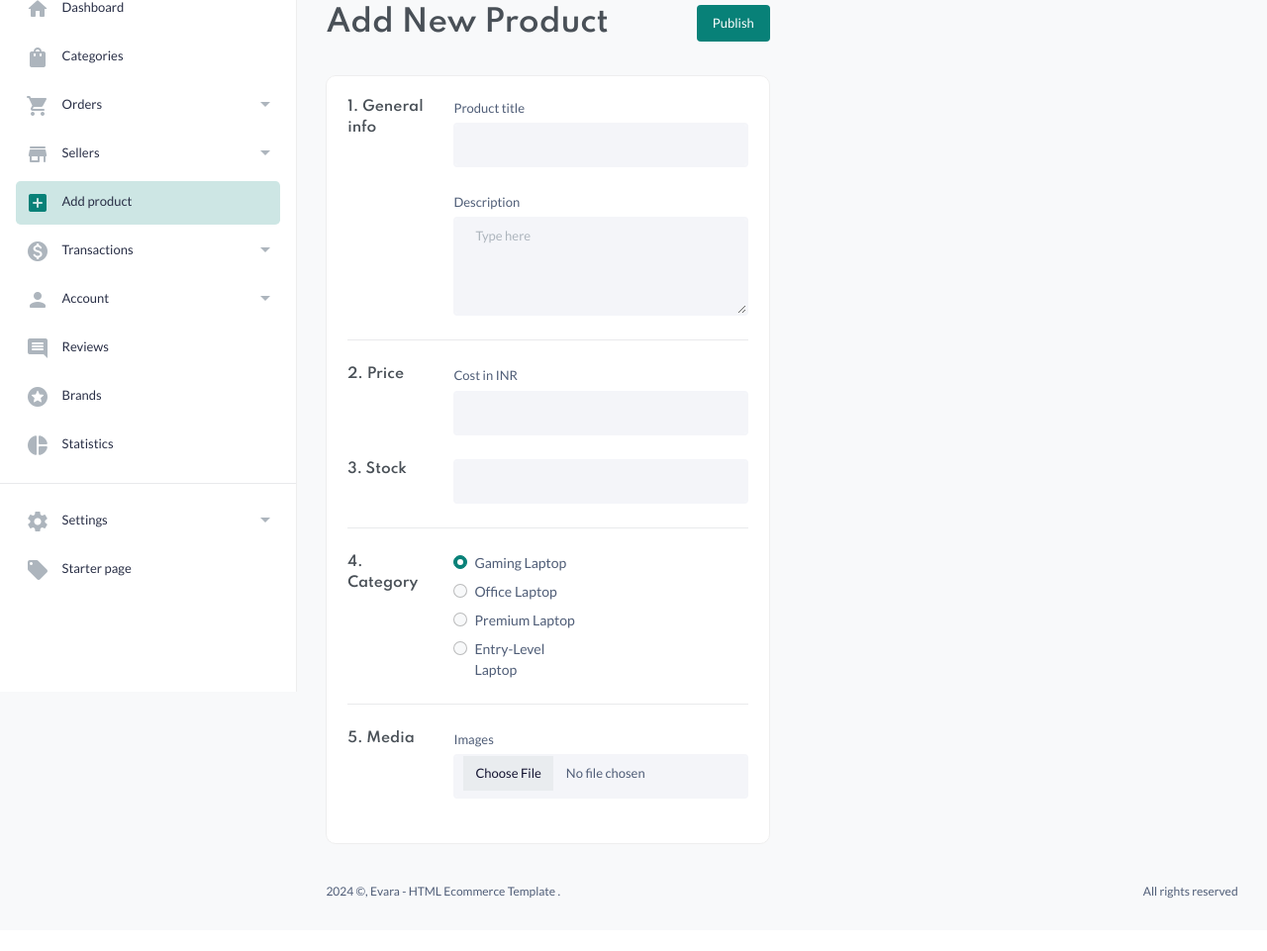
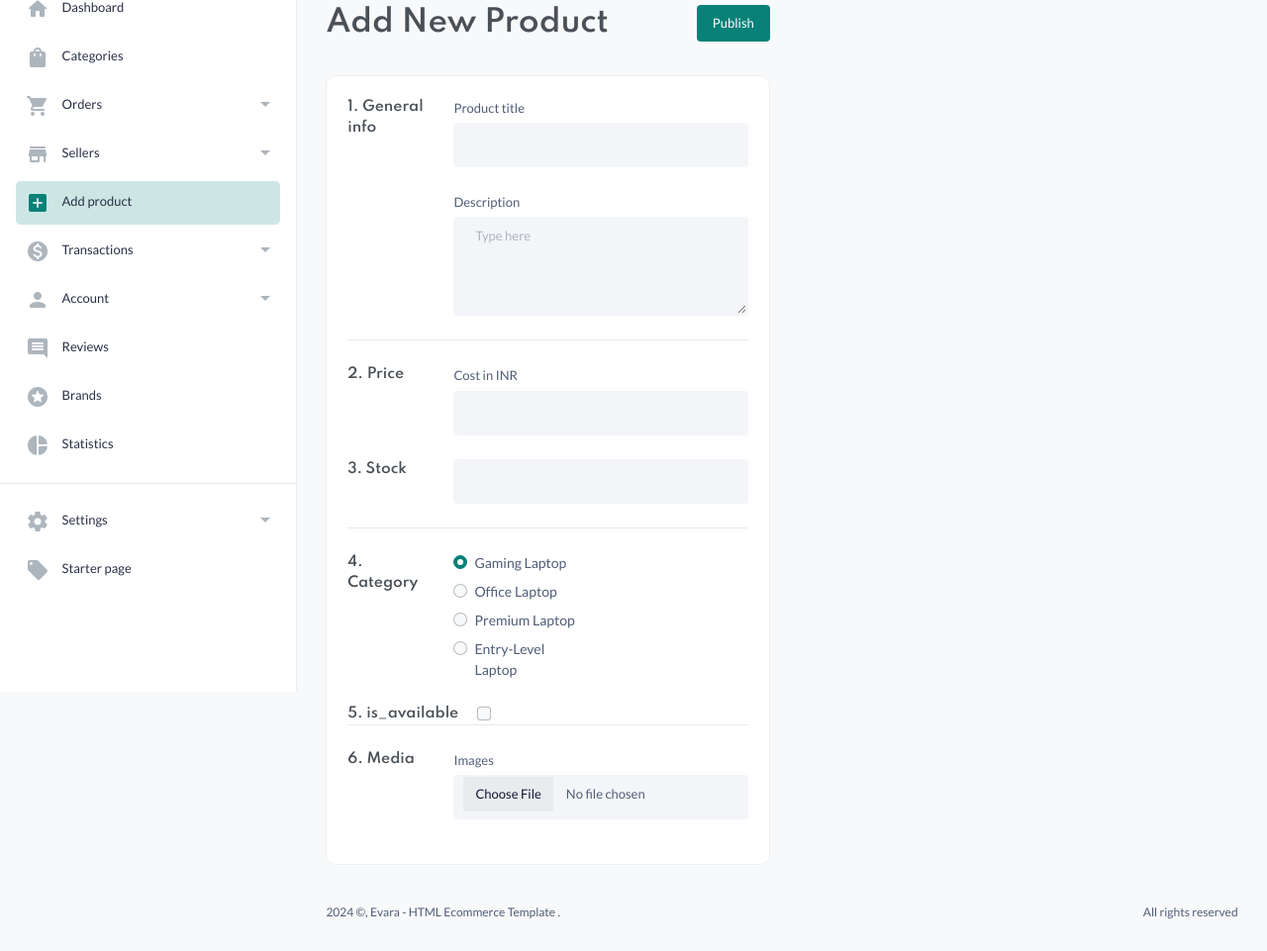
Before and after one commit to ronygeorgen/laptop-ecommerce, a Django app: page /product/product/ in a window 1280 px wide. Shown: the part 101-1062 px from the top of the page at 99% size. Before the commit the page ends 1009 px from the top, so only its background shows below. Run offline with Django 5.2, Linux system fonts and the light colour scheme; some libraries are stand-ins or nearby versions.

Commit message:
products added

```diff
--- a/laptop_ecommerce/Templates/admin_templates/evara-backend/page-form-product-2.html
+++ b/laptop_ecommerce/Templates/admin_templates/evara-backend/page-form-product-2.html
@@ -275,11 +275,20 @@
 
                                     </div>
                                 </div> <!-- col.// -->
+
                             </div> <!-- row.// -->
+                            <div class="row">
+                                <div class="col-md-4">
+                                    <h6>5. is_available</h6>
+                                </div>
+                            <div class="col-md-1 form-check">
+                                <input class="form-check-input" type="checkbox" value="True" name="mycheck" />
+                            </div>
+                            </div>
                             <hr class="mb-4 mt-0">
                             <div class="row">
                                 <div class="col-md-3">
-                                    <h6>5. Media</h6>
+                                    <h6>6. Media</h6>
                                 </div>
                                 <div class="col-md-9">
                                     <div class="mb-4">
--- a/laptop_ecommerce/products/views.py
+++ b/laptop_ecommerce/products/views.py
@@ -25,10 +25,11 @@ class ProductView(View):
             # Handle the case when the Category does not exist
             raise Http404("Category does not exist")
 
+        form_isavailable    = request.POST.get('mycheck')=='True'
         form_image          = request.POST.get('product_image')
 
         if form_title and form_description and form_price and form_stock and form_category and form_image:
-            product =  MyProducts(product_name=form_title, description=form_description, price=form_price, stock=form_stock, category=category_instance, images=form_image )
+            product =  MyProducts(product_name=form_title, description=form_description, price=form_price, stock=form_stock, category=category_instance, is_available=form_isavailable, images=form_image )
             product.save()
             return redirect('dashboard')
         messages.error(request,"Enter all fields")
```
